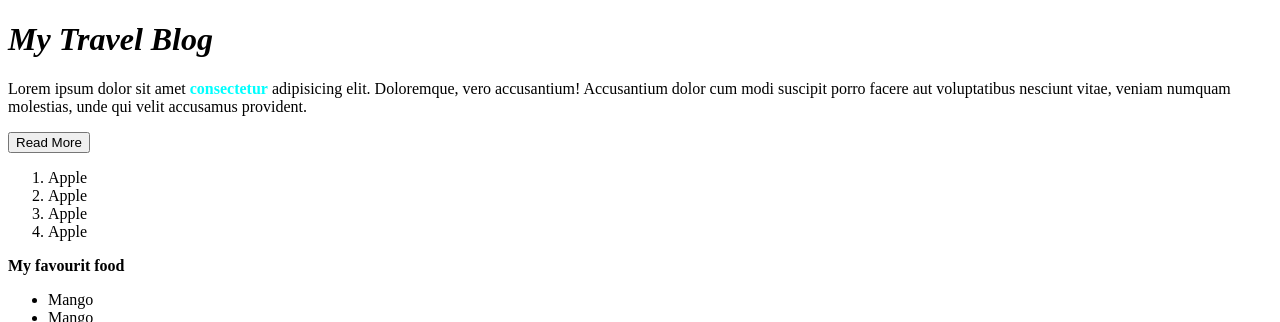
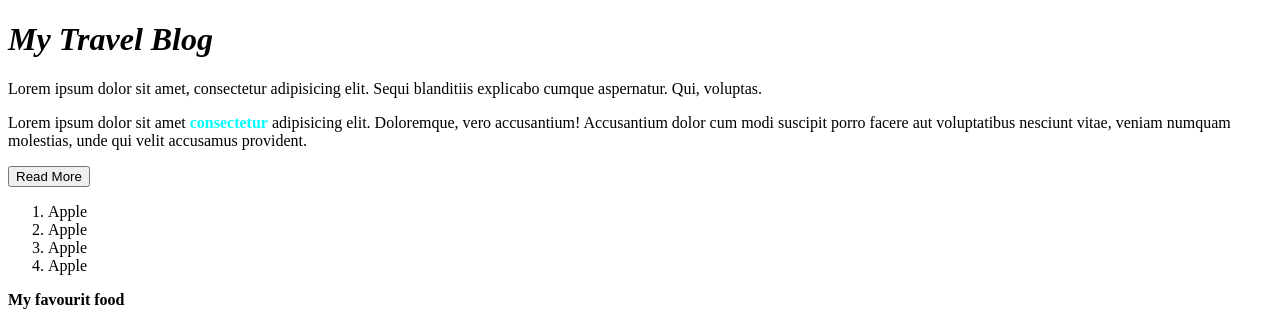
Before and after one commit to Nayeeem100/my-first-github-repo, a plain HTML site: page index.html in a window 1280 px wide. Shown: the top 322 px of the page. Drawn offline with Linux system fonts and the light colour scheme.

Commit message:
praghaph

```diff
--- a/index.html
+++ b/index.html
@@ -9,6 +9,10 @@
   </head>
   <body>
     <h1><em>My Travel Blog</em></h1>
+    <p>
+      Lorem ipsum dolor sit amet, consectetur adipisicing elit. Sequi blanditiis
+      explicabo cumque aspernatur. Qui, voluptas.
+    </p>
     <div>
       <p>
         Lorem ipsum dolor sit amet
```
